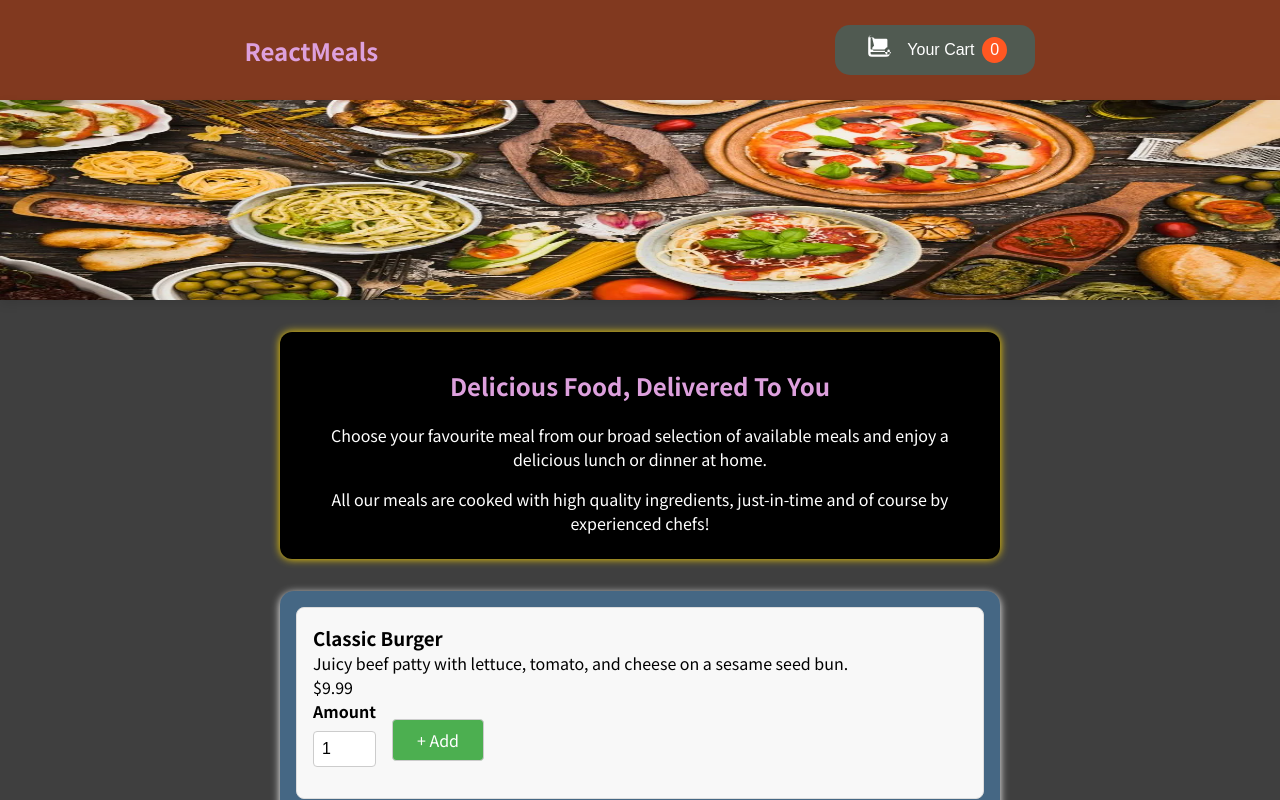
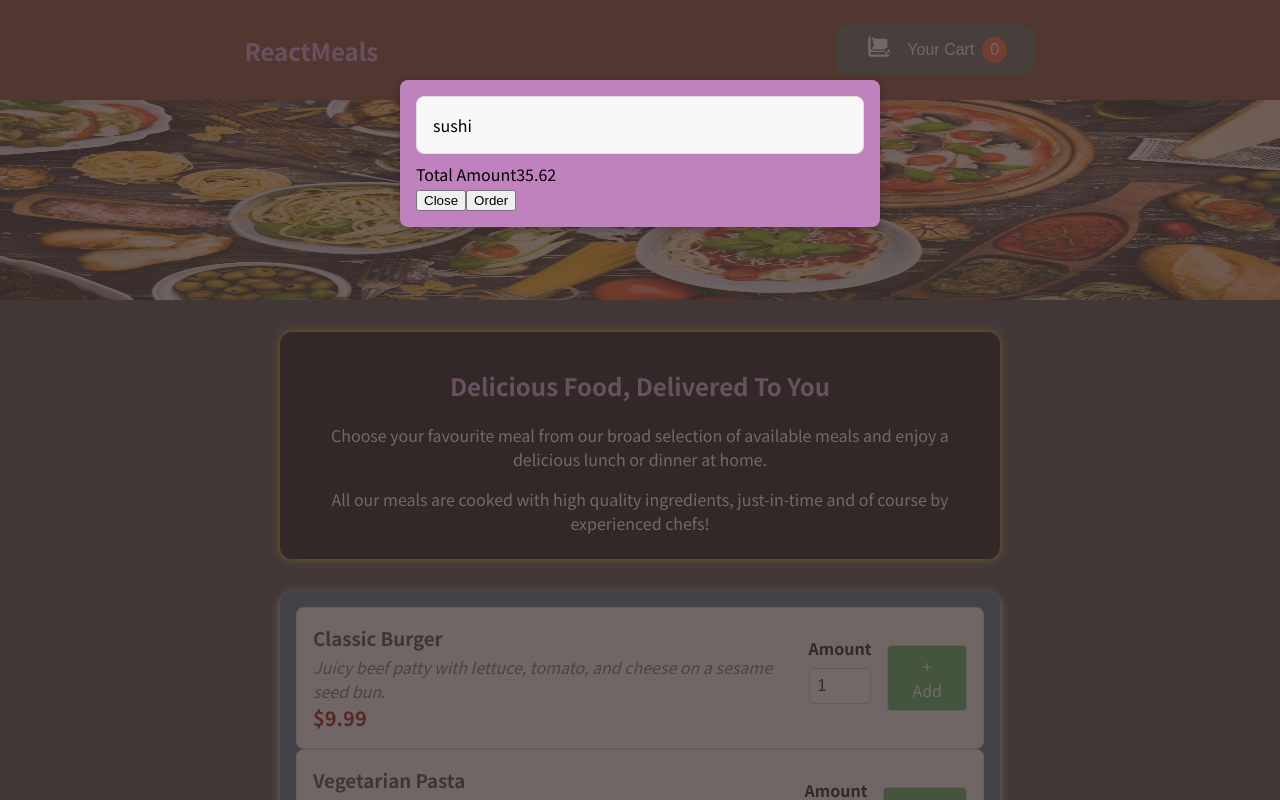
Before and after one commit to itzrahul2405/Restaurant-Website, a React (Create React App) app: page / in a window 1280 px wide. Shown: the top 800 px of the page. Built offline with nearby package versions, Linux system fonts and the light colour scheme.

Commit message:
this is task 5 in which we added Modal(overlay, backdrop)

```diff
--- a/public/index.html
+++ b/public/index.html
@@ -28,6 +28,7 @@
   </head>
   <body>
     <noscript>You need to enable JavaScript to run this app.</noscript>
+    <div id="overlays"></div>
     <div id="root"></div>
     <!--
       This HTML file is a template.
--- a/src/App.js
+++ b/src/App.js
@@ -2,10 +2,12 @@
 
 import Header from "./components/Layout/Header";
 import Meals from './components/Meal/Meals'
+import Cart from './components/Cart/Cart';
 
 function App() {
   return (
     <React.Fragment>
+      <Cart />
       <Header />
       <main>
         <Meals />
--- /dev/null
+++ b/src/components/Cart/Cart.js
@@ -0,0 +1,26 @@
+import classes from './Cart.module.css'
+import Modal from '../UI/Modal';
+
+const Cart = () => {
+    const cartItems = <ul>
+        {[{id: 1, name: 'sushi', amount: 2 , price: '34.54'}].map((item) =>
+        <li>{item.name}</li>)}
+    </ul>
+
+
+    return(
+        <Modal>
+            {cartItems}
+            <div className={classes.total}>
+                <span>Total Amount</span>
+                <span>35.62</span>
+            </div>
+            <div>
+                <button className={classes['button--alt']}>Close</button>
+                <button className={classes.button}>Order</button>
+            </div>
+        </Modal>
+    );
+}
+
+export default Cart;
--- a/src/components/Meal/MealItem/MealItem.js
+++ b/src/components/Meal/MealItem/MealItem.js
@@ -1,4 +1,4 @@
-import classes from './MealItem.css'
+import classes from './MealItem.module.css'
 import MealItemForm from './MealItemForm';
 
 const MealItem = (props) => {
--- /dev/null
+++ b/src/components/Meal/MealItem/MealItem.module.css
@@ -0,0 +1,25 @@
+
+.meal {
+    display: flex;
+    justify-content: space-between;
+    align-items: center;
+    border-bottom: 1px solid #ccc;
+    padding: 1rem;
+    margin: 0;
+  }
+
+  .meal h3 {
+    margin: 0 0 0.25rem 0;
+    color: #333;
+  }
+
+  .description {
+    font-style: italic;
+    color: #666;
+  }
+
+  .price {
+    font-weight: bold;
+    color: #900;
+    font-size: 1.25rem;
+  }
--- /dev/null
+++ b/src/components/UI/Modal.js
@@ -0,0 +1,41 @@
+import React from "react";
+import ReactDOM from "react-dom";
+import classes from "./Modal.module.css";
+
+
+
+const Backdrop = (props) => {
+  return <div className={classes.backdrop} />;
+};
+
+
+
+const ModalOverlay = (props) => {
+  return (
+    <div className={classes.modal}>
+      <div className={classes.content}>{props.children}</div>
+    </div>
+  );
+};
+
+// const Modal = (props) => {
+//   return (
+//     <React.Fragment>
+//       <Backdrop />
+//       <ModalOverlay>{props.children}</ModalOverlay>
+//     </React.Fragment>
+//   );
+// };
+
+const portalElement = document.getElementById('overlays')
+
+const Modal = (props) => {
+    return (
+      <React.Fragment>
+        {ReactDOM.createPortal(<Backdrop />, portalElement)}
+        {ReactDOM.createPortal(<ModalOverlay>{props.children}</ModalOverlay>, portalElement)}
+      </React.Fragment>
+    );
+  };
+
+export default Modal;
--- /dev/null
+++ b/src/components/UI/Modal.module.css
@@ -0,0 +1,28 @@
+
+.backdrop {
+    position: fixed;
+    top: 0;
+    left: 0;
+    width: 100%;
+    height: 100%;
+    background: rgba(67, 54, 54, 0.75);
+    z-index: 10;
+  }
+
+  .modal {
+    position: fixed;
+    top: 10%;
+    left: 50%;
+    transform: translateX(-50%);
+    width: 70%;
+    max-width: 30rem;
+    background: rgb(191, 130, 191);
+    border-radius: 8px;
+    box-shadow: 0 2px 8px rgba(0, 0, 0, 0.26);
+    z-index: 100;
+    overflow: hidden;
+  }
+
+  .content {
+    padding: 1rem;
+  }
```
Also changed, not shown: src/components/Cart/Cart.module.css (added), src/components/Meal/MealItem/MealItem.css (deleted).
